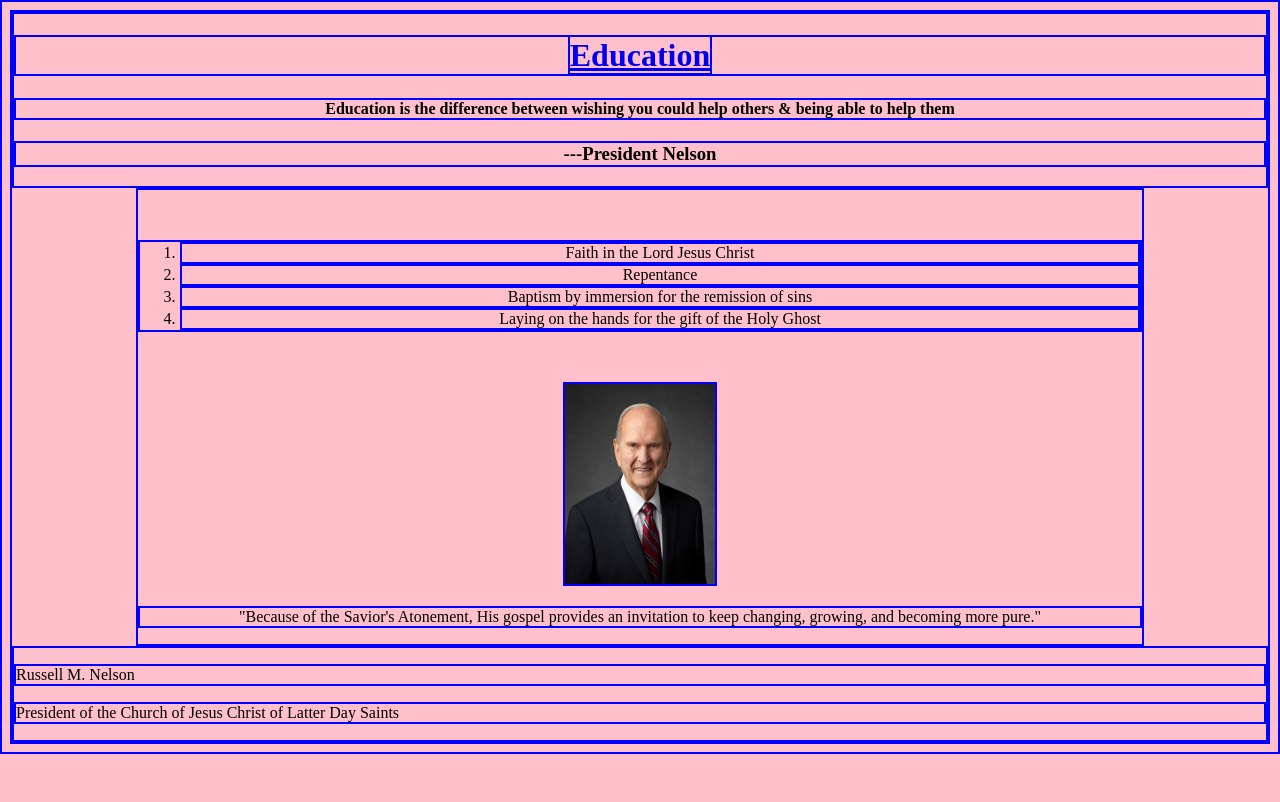
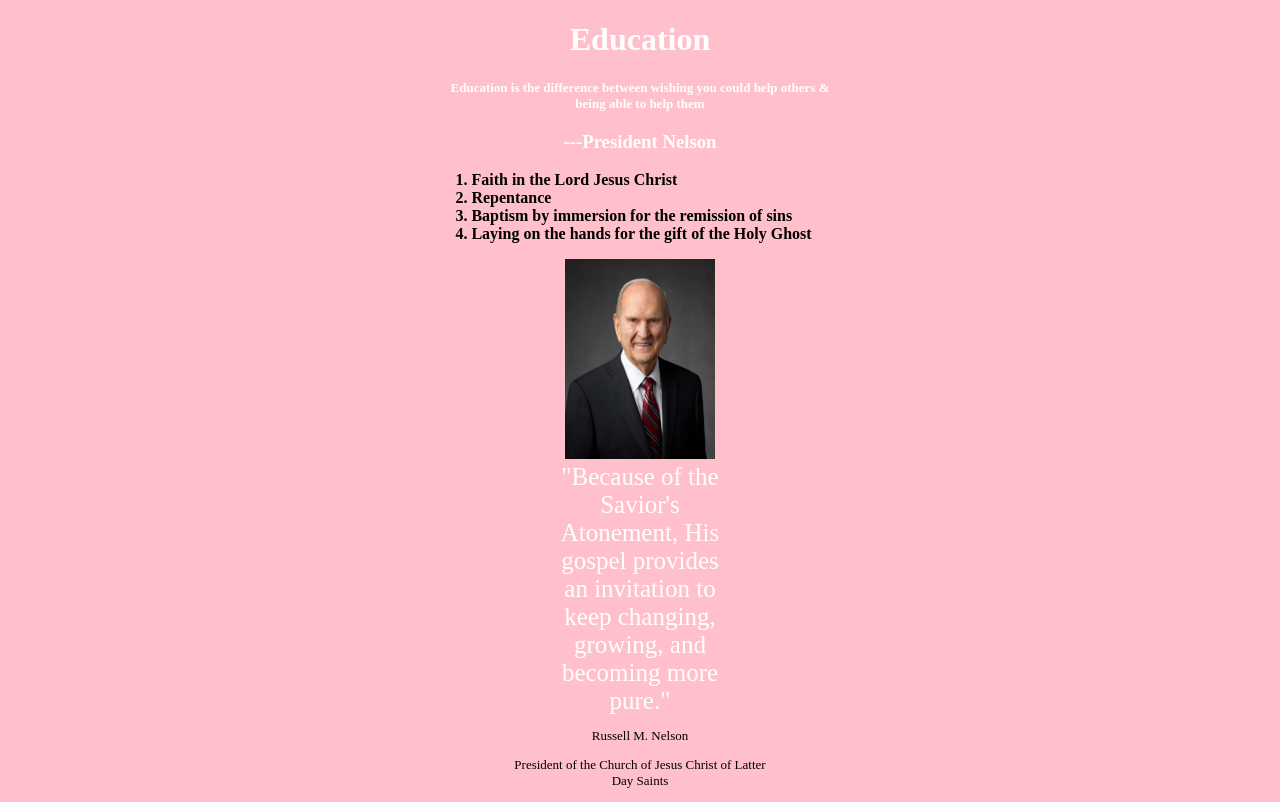
Before and after one commit to alagaoa/WDD130, a plain HTML site: page W04/index.html in a window 1280 px wide. Drawn offline with Linux system fonts and the light colour scheme.

Commit message:
more changes

```diff
--- a/W04/index.html
+++ b/W04/index.html
@@ -10,10 +10,10 @@
 <body>
     <header>
         <h1>
-            <a href="https://www.churchofjesuschrist.org">Education</a>
+            <a class = "education" href="https://www.churchofjesuschrist.org">Education</a>
         </h1>
-        <h4>Education is the difference between wishing you could help others & being able to help them</h4>
-        <h3>---President Nelson</h3>
+        <h4 id="edu">Education is the difference between wishing you could help others & being able to help them</h4>
+        <h3 id = "pres">---President Nelson</h3>
     </header>
     <main>
         <ol>
@@ -23,7 +23,7 @@
             <li>Laying on the hands for the gift of the Holy Ghost</li>
         </ol>
         <img src="russell_nelson_official_portrait_2018 (1).jpeg" width="150" height="200">
-        <p>"Because of the Savior's Atonement, His gospel provides an invitation to keep changing, growing, and becoming more pure."</p>
+        <p id = "because">"Because of the Savior's Atonement, His gospel provides an invitation to keep changing, growing, and becoming more pure."</p>
     </main>
     <footer>
         <p>Russell M. Nelson</p>
--- a/W04/styles/styles.css
+++ b/W04/styles/styles.css
@@ -5,13 +5,41 @@
     text-align: center;
 }
 ol {
-    margin: 50px auto;
-}
-* {
-    border: 2px solid blue;
+    text-align: left;
+    font-weight: bold;
 }
 main {
-    width: 80%;
+    width: 33%;
     margin: 0 auto;
     text-align: center;
 }
+
+#edu {
+    width: 30%;
+    margin: 0 auto;
+    text-align: center;
+    color: white;
+    font-size: 13px;
+}
+#pres {
+    color: white;
+}
+#because {
+    width: 43%;
+    margin: 0 auto;
+    font-size: 25px;
+    color: white;
+}
+footer {
+    text-align: center;
+    width: 20%;
+    margin: 0 auto;
+    font-size: 13px;
+}
+header a:hover {
+    color: black;
+}
+.education {
+    text-decoration: none;
+    color: white;
+}
```
